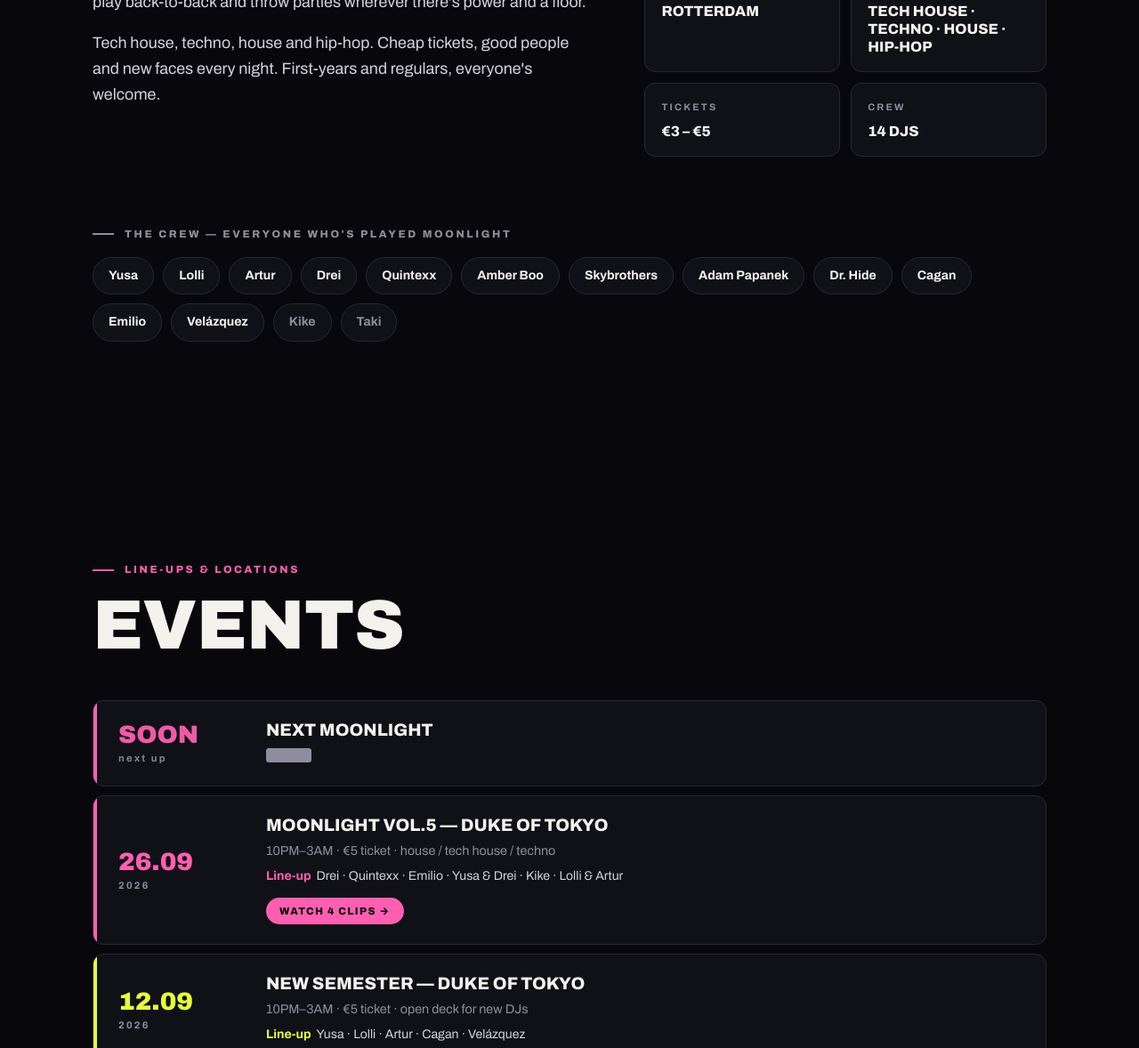
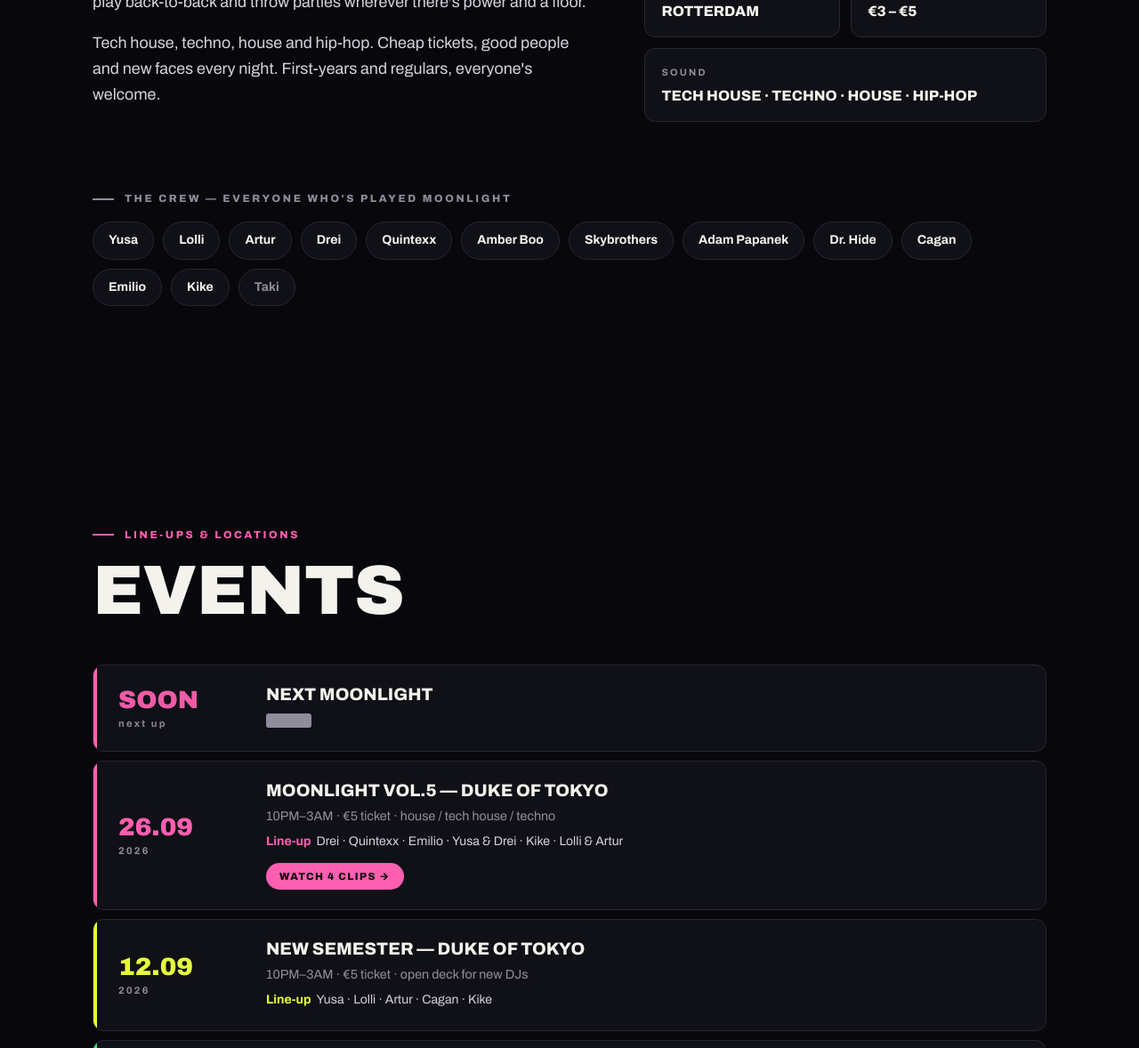
Before and after one commit to moonlightrtdm/moonlight.github.io, a plain HTML site: page index.html in a window 1280 px wide. Shown: the part 1248-2426 px from the top of the page at 89% size. Drawn offline with Linux system fonts and the light colour scheme.

Commit message:
Trim crew count, merge Velázquez into Kike, feature the €5 Duke night
- Drop the 'Crew: N DJs' fact; not everyone listed is a member
- Kike and Velázquez are the same DJ: one crew entry linking @velazquez.wav
- Duke of Tokyo €5 night is now the big card in the archive

Co-Authored-By: Claude Opus 5.5 <noreply@anthropic.com>

```diff
--- a/index.html
+++ b/index.html
@@ -217,6 +217,7 @@ h2{font-size:clamp(2.4rem,6.6vw,4.9rem);color:var(--moon);margin-bottom:46px}
 .about-copy p+p{margin-top:18px}
 .facts{display:grid;grid-template-columns:1fr 1fr;gap:12px}
 .facts div{background:var(--night-2);border:1px solid var(--line);border-radius:var(--radius);padding:18px}
+.facts div:last-child:nth-child(odd){grid-column:1/-1}
 .facts b{display:block;color:var(--dim);font-size:.68rem;font-weight:700;letter-spacing:.2em;text-transform:uppercase;margin-bottom:8px}
 .facts span{display:block;color:var(--moon);font-stretch:125%;font-weight:800;font-size:1.02rem;line-height:1.2;text-transform:uppercase}
 .crew{margin-top:70px}
@@ -261,7 +262,7 @@ h2{font-size:clamp(2.4rem,6.6vw,4.9rem);color:var(--moon);margin-bottom:46px}
 }
 
 /* ---- archive ---- */
-/* newest album is the big one; the rest fill in beside it */
+/* first album is the big one; the rest fill in beside it */
 .gallery{display:grid;grid-template-columns:repeat(4,1fr);gap:18px}
 .gallery .shot:first-child{grid-column:span 2;grid-row:span 2;aspect-ratio:auto}
 .gallery .shot:first-child .label span{font-size:clamp(1.2rem,2.4vw,1.8rem)}
@@ -516,9 +517,8 @@ const CONFIG = {
     p2: "Tech house, techno, house and hip-hop. Cheap tickets, good people and new faces every night. First-years and regulars, everyone's welcome.",
     facts: [
       { k: "Base",    v: "Rotterdam" },
+      { k: "Tickets", v: "€3 – €5" },
       { k: "Sound",   v: "Tech house · Techno · House · Hip-hop" },
-      { k: "Tickets", v: "€3 – €5" },
-      { k: "Crew",    v: "{crew} DJs" },   /* {crew} = number of people in the crew list */
     ],
   },
 
@@ -527,13 +527,13 @@ const CONFIG = {
      lineup:"…" = the DJs, in timetable order.  color = one of the colours above */
   events: [
     { date: "SOON",     name: "Next Moonlight", meta: "location", type: "next", secret: true, color: "pink" },
-    { date: "26.09.26", name: "Moonlight Vol.5 — Duke of Tokyo", meta: "10PM–3AM · €5 ticket · house / tech house / techno", album: 0, color: "pink",
+    { date: "26.09.26", name: "Moonlight Vol.5 — Duke of Tokyo", meta: "10PM–3AM · €5 ticket · house / tech house / techno", album: 1, color: "pink",
       lineup: "Drei · Quintexx · Emilio · Yusa & Drei · Kike · Lolli & Artur" },
     { date: "12.09.26", name: "New Semester — Duke of Tokyo", meta: "10PM–3AM · €5 ticket · open deck for new DJs", color: "acid",
-      lineup: "Yusa · Lolli · Artur · Cagan · Velázquez" },
-    { date: "23.05.26", name: "Lake Party", meta: "6PM–10PM · free beer · house / hip-hop", album: 1, color: "green",
+      lineup: "Yusa · Lolli · Artur · Cagan · Kike" },
+    { date: "23.05.26", name: "Lake Party", meta: "6PM–10PM · free beer · house / hip-hop", album: 2, color: "green",
       lineup: "The Moonlight crew" },
-    { date: "14.05.26", name: "Duke of Tokyo", meta: "10PM–2AM · €5 ticket · tech house / techno / hip-hop", album: 2, color: "blue",
+    { date: "14.05.26", name: "Duke of Tokyo", meta: "10PM–2AM · €5 ticket · tech house / techno / hip-hop", album: 0, color: "blue",
       lineup: "Cagan · Skybrothers · Quintexx · Drei · Yusa & Amber Boo · Lolli & Artur · Adam Papanek" },
     { date: "19.03.26", name: "Duke of Tokyo", meta: "10PM–2AM · €3 ticket · tech house / techno", album: 3, color: "fire",
       lineup: "Amber Boo · Skybrothers · Drei · Yusa · Dr. Hide · Lolli & Artur · Adam Papanek" },
@@ -543,15 +543,15 @@ const CONFIG = {
       lineup: "Yusa · Taki · Lolli · Amber Boo" },
   ],
 
-  /* previous parties, newest first.
+  /* previous parties. The first one is the big card in the archive; the rest follow newest first.
      photos:N → folder/<prefix>001.jpg …  (pad = how many digits)
      clips:N  → folder/clips/<prefix>c01.mp4 …  (short videos)
      small versions of both live in folder/thumbs/ with the same names.
      cover = which item (1 = first) is on the card. credit = optional "photos by". */
   gallery: [
+    { date: "14.05.26", caption: "Duke of Tokyo — €5 night", folder: "duke",  prefix: "d", pad: 2, photos: 32, cover: 3, color: "blue" },
     { date: "26.09.26", caption: "Moonlight Vol.5",          folder: "sep26", prefix: "s", pad: 2, clips: 4,   cover: 1, color: "pink" },
     { date: "23.05.26", caption: "Lake Party — sundown set", folder: "lake",  prefix: "l", pad: 3, photos: 62, cover: 1, color: "green", credit: "Photos by @sofia_bocchio" },
-    { date: "14.05.26", caption: "Duke of Tokyo — €5 night", folder: "duke",  prefix: "d", pad: 2, photos: 32, cover: 3, color: "blue" },
     { date: "19.03.26", caption: "Duke of Tokyo — €3 night", folder: "mar19", prefix: "m", pad: 2, clips: 10,  cover: 2, color: "fire" },
     { date: "17.01.26", caption: "Super Disco Rotterdam",    folder: "jan17", prefix: "j", pad: 2, photos: 25, cover: 1, color: "cyan" },
   ],
@@ -569,8 +569,7 @@ const CONFIG = {
     { name: "Dr. Hide",     ig: "dr.hide_" },
     { name: "Cagan",        ig: "caganpoyraz_" },
     { name: "Emilio",       ig: "emilio.glr" },
-    { name: "Velázquez",    ig: "velazquez.wav" },
-    { name: "Kike",         ig: "" },
+    { name: "Kike",         ig: "velazquez.wav" },
     { name: "Taki",         ig: "" },
   ],
 
```
